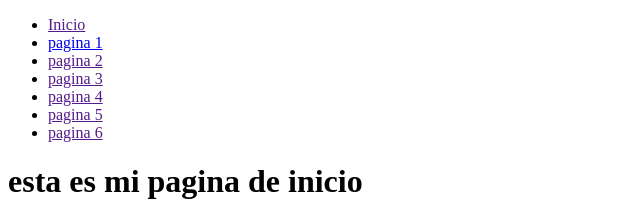
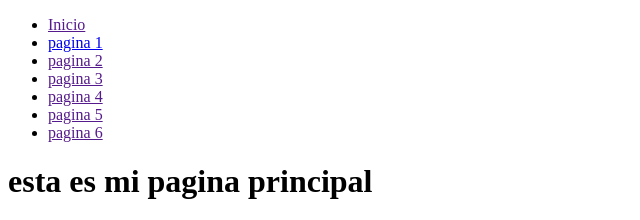
Before and after one commit to jsarias98/proyecto2, a plain HTML site: page index.html in a window 1280 px wide. Shown: the top 220 px of the page, without its empty margins (0-640 px from the left). Drawn offline with Linux system fonts and the light colour scheme.

Commit message:
segundo cambio

```diff
--- a/index.html
+++ b/index.html
@@ -16,7 +16,7 @@
             <li><a href="">pagina 6</a></li>
         </ul>
     </nav>
-    <h1>esta es mi pagina de inicio</h1>
+    <h1>esta es mi pagina principal</h1>
     <img src="assets/uno.jpeg" alt="">
 
 </body>
```
